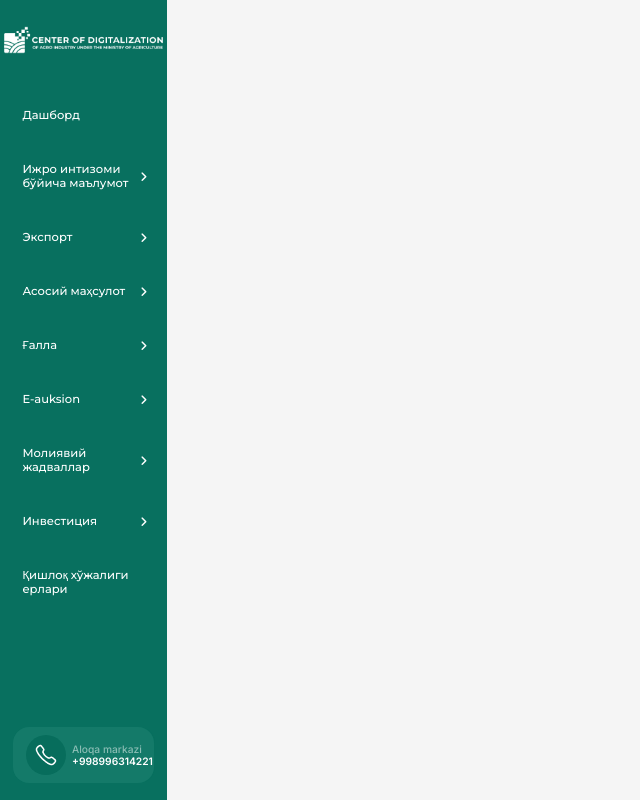
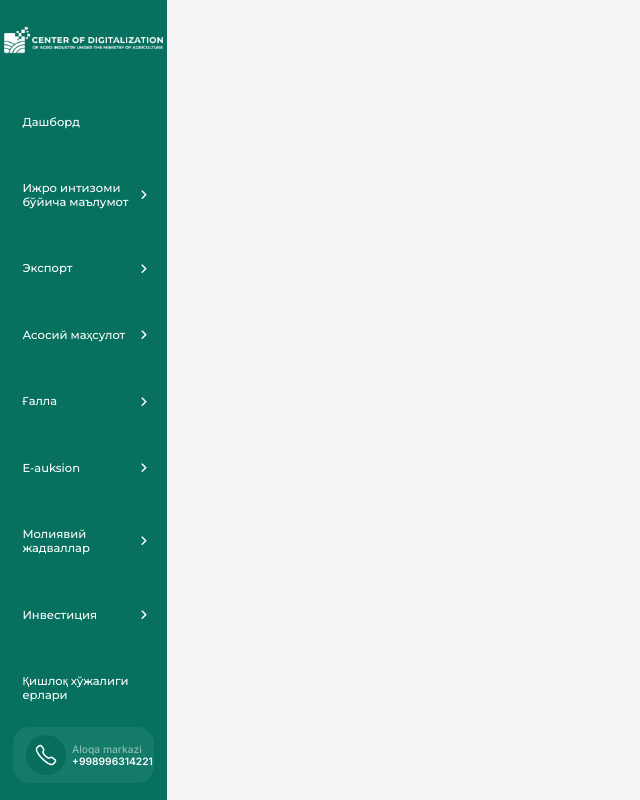
Before and after one commit to havaian/agro-monitoring, a Vue app: page / in a window 1280 px wide. Shown: the whole page, without its empty margins (0-640 px from the left). Built offline with nearby package versions, Linux system fonts and the light colour scheme.

Commit message:
Navbar remade

```diff
--- a/src/components/navbar/main_component.vue
+++ b/src/components/navbar/main_component.vue
@@ -53,9 +53,12 @@ export default {
   props: [],
   mounted() {
     $('.router-link').click(e => {
-      console.log('click');
-      $('.router-link').removeClass('active');
-      $(e.target).toggleClass('active');
+      if (e.target != $('.router-link.active')[0]) {
+        $('.router-link').removeClass('active');
+        $(e.target).toggleClass('active');
+      } else {
+        $(e.target).toggleClass('active');
+      }
       const children = $(`.dropdown-router-link`);
       for (let x = 0; x < children.length; x++) {
         $(children[x]).hide();
@@ -400,9 +403,24 @@ export default {
     .menu-wrapper {
       margin-top: 5%;
       display: grid;
-      height: 30%;
+      height: 100%;
       width: 100%;
       position: relative;
+      overflow-y: scroll;
+      /* direction: rtl; */
+    }
+    .menu-wrapper.menu-wrapper::-webkit-scrollbar {
+      left: 5%;
+      width: 0.2em;
+    }
+
+    .menu-wrapper::-webkit-scrollbar-track {
+      box-shadow: inset 0 0 6px rgba(0, 0, 0, 0.3);
+    }
+
+    .menu-wrapper::-webkit-scrollbar-thumb {
+      background-color: rgb(255, 255, 255);
+      outline: 1px solid slategrey;
     }
     .router-link,
     .dropdown-router-link {
@@ -421,6 +439,7 @@ export default {
       font-style: normal;
       font-weight: 500;
       font-size: 0.9vw;
+      /* direction: ltr; */
     }
     a.router-link {
       display: inline-flex;
@@ -455,23 +474,22 @@ export default {
     .dropdown-router-link {
       display: none;
     }
-    /* div.router-link:hover .link,
+    div.router-link:hover .link,
     div.router-link.active .link {
       color: #08705F;
       background-color: rgb(255, 255, 255);
       transition: all 0.2s ease;
     }
-    .dropdown-router-link:hover,
-    .dropdown-router-link.active {
-      text-decoration: underline;
+    .dropdown-router-link {
       transition: all 0.2s ease;
-    } */
-    div.router-link:hover .link,
-    div.router-link.active .link,
-    .dropdown-router-link:hover,
-    .dropdown-router-link.active {
-      color: #08705F;
-      background-color: rgb(255, 255, 255);
+    }
+    .dropdown-router-link p {
+      border-left: thin solid transparent;
+      transition: all 0.2s ease;
+    }
+    .dropdown-router-link:hover p,
+    .dropdown-router-link.active p {
+      border-left: thin solid white;
       transition: all 0.2s ease;
     }
     div.router-link.active .dropdown-router-link {
@@ -497,7 +515,6 @@ export default {
     }
     .router-link:hover i {
       color: #08705F;
-      transform: rotateZ(90deg);
       transition: all 0.2s ease;
     }
     a.router-link:hover,
@@ -549,6 +566,7 @@ export default {
       position: relative;
       align-items: flex-end;
       justify-content: center;
+      overflow: hidden;
     }
     .contact {
       gap: 5%;
```
